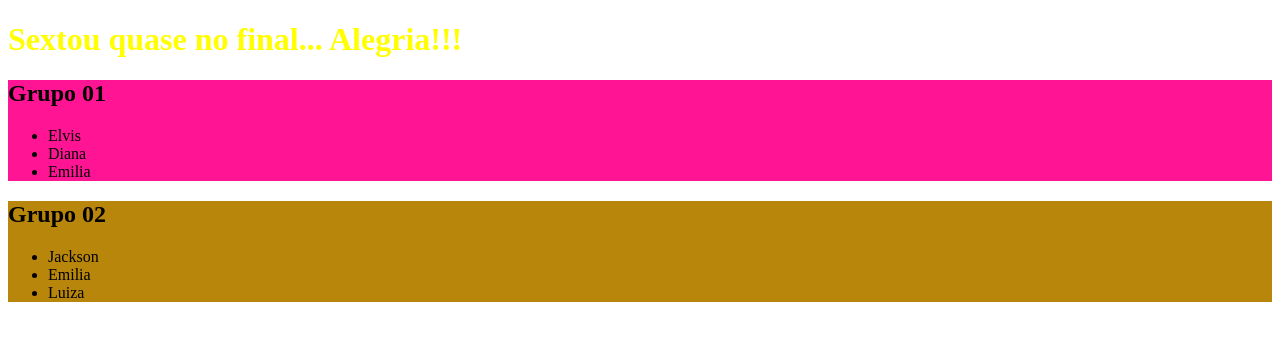
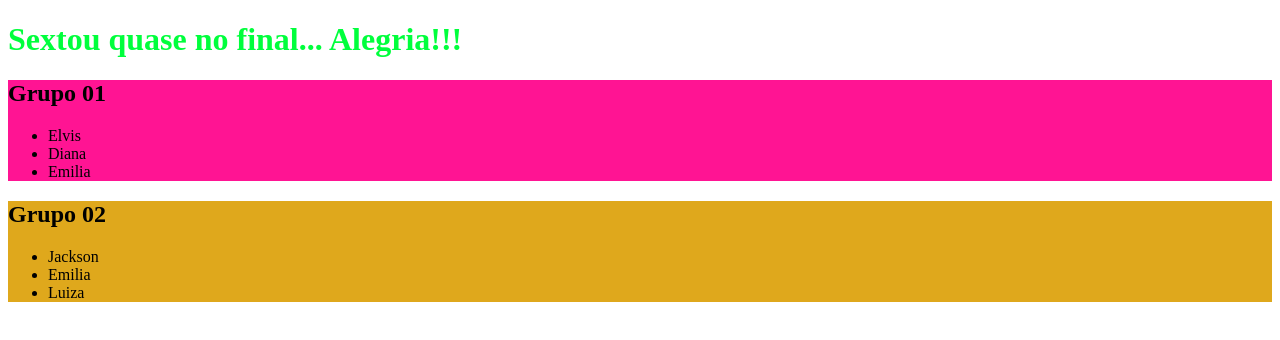
Before and after one commit to ElvisHonorio/Trabalho_Final, a plain HTML site: page index.html in a window 1280 px wide. Drawn offline with Linux system fonts and the light colour scheme; a web font is replaced by a local one.

Commit message:
reformulando

```diff
--- a/style.css
+++ b/style.css
@@ -1,9 +1,9 @@
-h1 {color:yellow;
+h1 {color:rgb(0, 255, 60);
     font-size: 200%;
 }
 
 .parte01 {background-color: deeppink;
 }
 
-.parte02 {background-color: darkgoldenrod
+.parte02 {background-color: rgb(223, 168, 28)
     ;}
```
